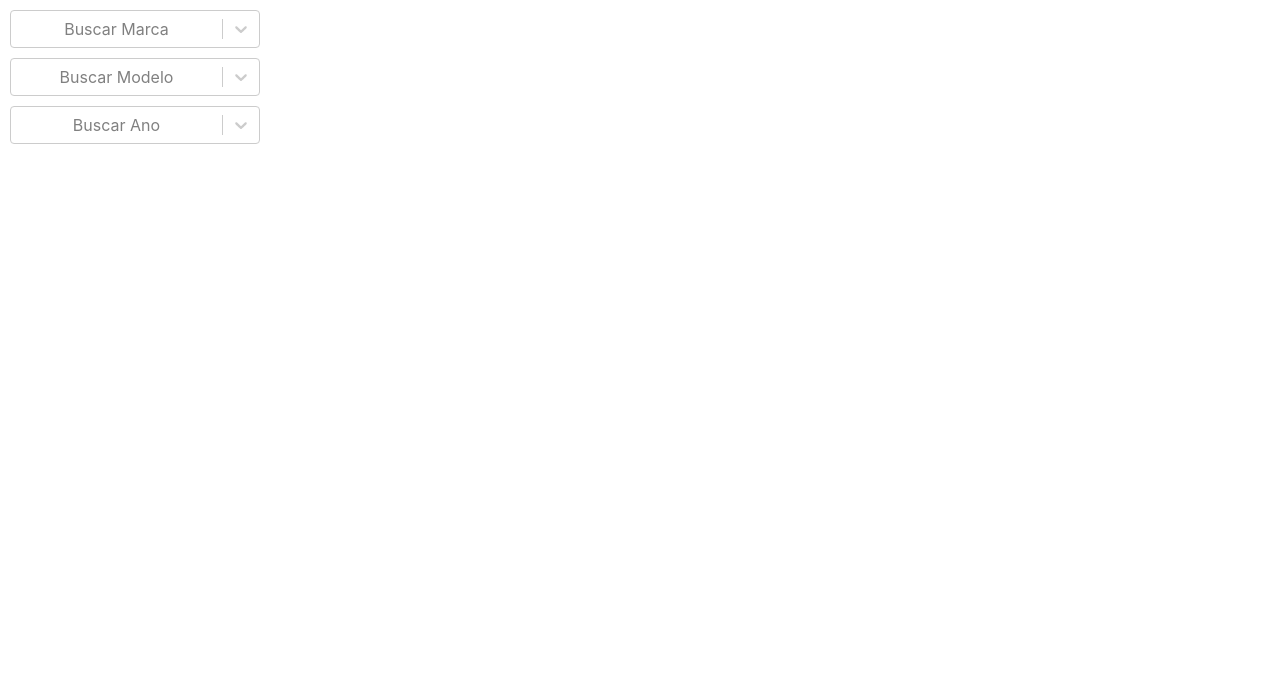
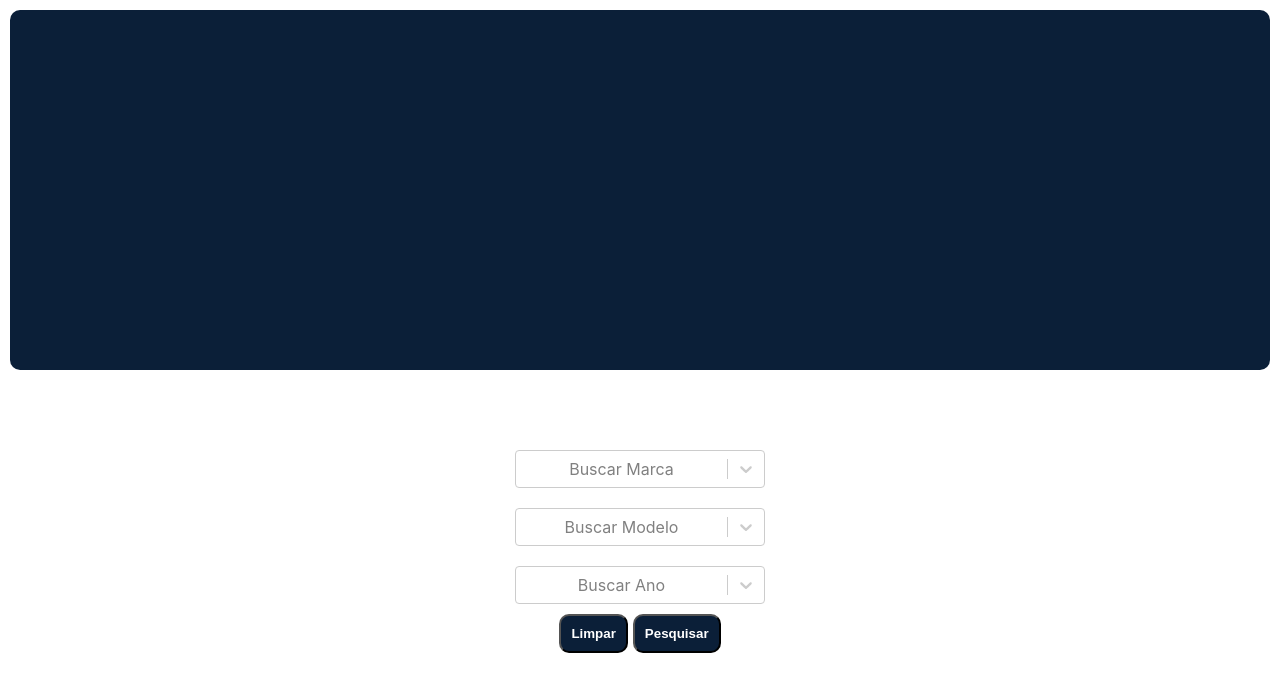
Before and after one commit to gabrielp1999/tabela-fibe-react, a React (Create React App) app: page / in a window 1280 px wide. Shown: the top 692 px of the page. Built offline with nearby package versions, Linux system fonts and the light colour scheme; no server answers.

Commit message:
terminando parte funcional

```diff
--- a/src/App.css
+++ b/src/App.css
@@ -1,12 +1,67 @@
 .App {
   text-align: center;
+  padding: 10px;
+}
+
+.fields {
+  display: flex;
+  justify-content: center;
+  align-items: center;
+  flex-direction: column;
+  margin-top: 70px;
 }
 
 .select {
   width: 250px;
-  margin: 10px;
+  margin: 10px 0;
 }
 
 .select:hover {
   cursor: pointer;
 }
+
+.buttons {
+  display: flex;
+  justify-content: center;
+  gap: 5px;
+  width: 250px;
+}
+
+.details {
+  display: flex;
+  justify-content: center;
+  height: 350px;
+  padding: 5px 0px;
+  border-radius: 10px;
+  background-color: #0b1f38;
+}
+
+.table-style {
+  background-color: #3b80ff;
+  height: 300px;
+  font-weight: bold;
+  border-radius: 15px;
+  width: 90%;
+}
+.table-style td {
+  padding: 5px 10px;
+}
+
+.buttons button {
+  background-color: #0b1f38;
+  color: #fff;
+  padding: 10px;
+  border-radius: 10px;
+  font-weight: bold;
+}
+
+.buttons button:hover {
+  cursor: pointer;
+}
+
+.key {
+  color: ghostwhite;
+}
+.value {
+  color:#0b1f38
+}
--- /dev/null
+++ b/src/Components/Details/Details.jsx
@@ -0,0 +1,45 @@
+import React from 'react';
+
+function Details(props) {
+
+  return (
+    <div className='details'>
+
+      {props.show &&
+      <table className='table-style'>
+        <tbody>
+          <tr>
+            <td className='key'>Mês de referência:</td>
+            <td className='value'>{props.car.MesReferencia}</td>
+          </tr>
+          <tr>
+            <td className='key'>Marca:</td>
+            <td className='value'>{props.car.Marca}</td>
+          </tr>
+          <tr>
+            <td className='key'>Modelo:</td>
+            <td className='value'>{props.car.Modelo}</td>
+          </tr>
+          <tr>
+            <td className='key'>Ano do modelo:</td>
+            <td className='value'>{props.car.AnoModelo}</td>
+          </tr>
+          <tr>
+            <td className='key'>Combustivel:</td>
+            <td className='value'>{props.car.Combustivel}</td>
+          </tr>
+          <tr>
+            <td className='key'>Codigo fipe:</td>
+            <td className='value'>{props.car.CodigoFipe}</td>
+          </tr>
+          <tr>
+            <td className='key'>Preço medio:</td>
+            <td className='value'>{props.car.Valor}</td>
+          </tr>
+        </tbody>
+      </table> }
+    </div>
+  )
+}
+
+export default Details;
--- a/src/Components/Main/index.jsx
+++ b/src/Components/Main/index.jsx
@@ -1,9 +1,110 @@
-import React from "react";
+import React,{ useEffect, useState } from 'react';
+import axios from 'axios';
 import ResearchField from "../ResearchField";
+import Details from '../Details/Details';
 
 function Main() {
+  const apiBase = `https://parallelum.com.br/fipe/api/v1`;
+  const [brands, setBrands] = useState([]);
+  const [selectedBrand, setSelectedBrand] = useState(null);
+  const [models, setModels] = useState([]);
+  const [selectedModel, setSelectedModel] = useState(null);
+  const [years, setYears] = useState([]);
+  const [yearSelected, setYearSelected] = useState(null);
+  const [car, setCar] = useState({});
+  const [show, setShow] = useState(false);
+
+  useEffect(()=> {
+    axios.get(`${apiBase}/carros/marcas`).then((response) =>{
+      if(response.data){
+        const getBrands = response.data.map(e => {
+          return { value: e.codigo, label: e.nome };
+        })
+        setBrands(getBrands);
+      }
+    })
+  },[]);
+
+  const brandChange = obj => {
+    setSelectedBrand(obj);
+    setSelectedModel(null);
+    setYearSelected(null);
+  }
+  useEffect(() => {
+    if(selectedBrand){
+      axios
+      .get(`${apiBase}/carros/marcas/${selectedBrand.value}/modelos`)
+      .then((response) => {
+        if(response.data){
+          const getModels = response.data.modelos.map(e => {
+            return { value: e.codigo, label: e.nome };
+          })
+          setModels(getModels);
+          const getYears = response.data.anos.map(e => {
+            return { value: e.codigo, label: e.nome };
+          })
+          setYears(getYears);
+        }
+      })
+    }
+  },[selectedBrand]);
+
+  const modelChange = obj => {
+    setSelectedModel(obj);
+    setYearSelected(null)
+    }
+
+     const yearChange = obj => {
+      setYearSelected(obj);
+     }
+
+  useEffect(() => {
+    if(selectedModel) {
+      axios
+      .get(`${apiBase}/carros/marcas/${selectedBrand.value}/modelos/${selectedModel.value}/anos`)
+      .then((response) => {
+        if(response.data){
+          const getYears = response.data.map(e => {
+            return { value: e.codigo, label: e.nome };
+          });
+          setYears(getYears)
+        }
+      });
+    }
+  }, [selectedModel]);
+
+  const search = () => {
+    if(yearSelected){
+      axios
+      .get(`${apiBase}/carros/marcas/${selectedBrand.value}/modelos/${selectedModel.value}/anos/${yearSelected.value}`)
+      .then((response) => setCar(response.data));
+      setShow(true);
+    }
+  }
+
+  const clean = () => {
+    setSelectedBrand(null);
+    setSelectedModel(null);
+    setYearSelected(null);
+  }
+
   return(
-    <ResearchField />
+    <section className='main'>
+       <Details car={car} show={show}/>
+       <ResearchField
+         brands={brands}
+         selectedBrand={selectedBrand}
+         models={models}
+         years={years}
+         yearSelected={yearSelected}
+         selectedModel={selectedModel}
+         yearChange={yearChange}
+         modelChange={modelChange}
+         brandChange={brandChange}
+         clean={clean}
+         search={search}
+       />
+    </section>
   )
 }
 
--- a/src/Components/ResearchField/index.jsx
+++ b/src/Components/ResearchField/index.jsx
@@ -1,80 +1,20 @@
-import React,{ useEffect, useState } from 'react';
+import React from 'react';
 import Select from 'react-select';
-import axios from 'axios';
 
-function ResearchField() {
-  const apiBase = `https://parallelum.com.br/fipe/api/v1`;
-  const [brands, setBrands] = useState([]);
-  const [selectedBrand, setSelectedBrand] = useState(null);
-  const [models, setModels] = useState([]);
-  const [selectedModel, setSelectedModel] = useState(null);
-  const [years, setYears] = useState([]);
-  const [yearSelected, setYearSelected] = useState(null);
-
-  useEffect(()=> {
-    axios.get(`${apiBase}/carros/marcas`).then((response) =>{
-      if(response.data){
-        const getBrands = response.data.map(e => {
-          return { value: e.codigo, label: e.nome };
-        })
-        setBrands(getBrands);
-      }
-    })
-  },[]);
-
-  const brandChange = obj => {
-    setSelectedBrand(obj);
-    setSelectedModel(null);
-    setYearSelected(null);
-  }
-  useEffect(() => {
-    if(selectedBrand){
-      axios.get(`${apiBase}/carros/marcas/${selectedBrand.value}/modelos`).then((response) => {
-        if(response.data){
-          const getModels = response.data.modelos.map(e => {
-            return { value: e.codigo, label: e.nome };
-          })
-          setModels(getModels);
-
-          const getYears = response.data.anos.map(e => {
-            return { value: e.codigo, label: e.nome };
-          })
-          setYears(getYears);
-        }
-      })
-    }
-  },[selectedBrand]);
-
-  const modelChange = obj => {
-    setSelectedModel(obj);
-    setYearSelected(null)
-    }
-
-     const yearChange = obj => {
-      setYearSelected(obj);
-     }
-  useEffect(() => {
-    if(selectedModel) {
-      axios.get(`${apiBase}/carros/marcas/${selectedBrand.value}/modelos/${selectedModel.value}/anos`).then((response) => {
-        if(response.data){
-          const getYears = response.data.map(e => {
-            return { value: e.codigo, label: e.nome };
-          });
-          console.log({getYears})
-          setYears(getYears)
-        }
-      });
-    }
-  }, [selectedModel]);
+function ResearchField({
+  brands,selectedBrand, models, years, yearSelected, selectedModel, yearChange,
+  modelChange, brandChange, clean, search
+  }){
 
 
   return (
-    <div>
+    <div className='fields'>
       <Select
         options={brands}
         className='select'
         placeholder='Buscar Marca'
         onChange={brandChange}
+        value={selectedBrand}
       />
       <Select
         options={models}
@@ -90,6 +30,10 @@ function ResearchField() {
         value={yearSelected}
         onChange={yearChange}
       />
+      <div className='buttons'>
+        <button onClick={() => clean()}>Limpar</button>
+        <button onClick={() => search()}>Pesquisar</button>
+      </div>
     </div>
   )
 }
```
Also changed, not shown: src/Components/Card/index.jsx (deleted).
